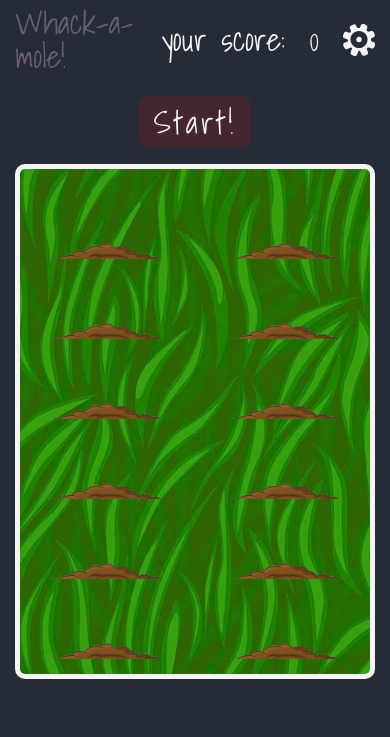
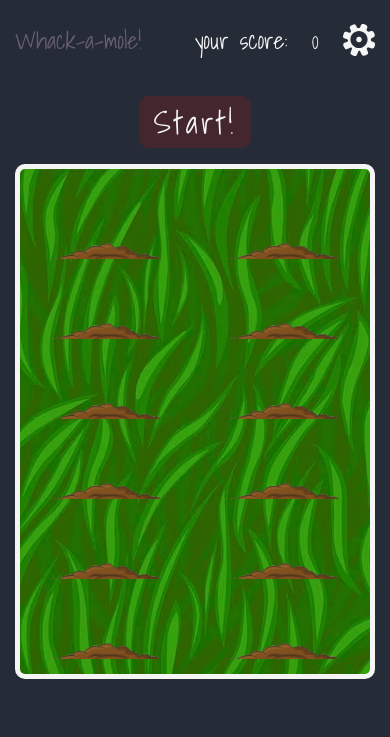
Before and after one commit to Volodymyr-Raskazov/Whac-A-Mole, a plain HTML site: page index.html in a window 390 px wide. Drawn offline with Linux system fonts and the light colour scheme.

Commit message:
some adiptive fixes

```diff
--- a/scss/style.scss
+++ b/scss/style.scss
@@ -1,15 +1,10 @@
 // Import fonts ===============================================================
-// &display=swap&subset=cyrillic-ext
-//@import url(https://fonts.googleapis.com/css?family=Comfortaa:300,regular,500,600,700);
 
-// Import *.scss =========================================================
+// Import *.scss ==============================================================
 @import "_reset";
 @import "_ibg";
-// @import url("https://fonts.googleapis.com/css2?family=Shadows+Into+Light&display=swap");
 
 // Set variables ==============================================================
-
-// $baseFont: Comfortaa;
 
 // Base styles ================================================================
 body {
@@ -19,18 +14,6 @@ body {
 	color: #f5f5f5;
 	background-color: #262c37;
 }
-
-// html {
-// 	box-sizing: border-box;
-// 	background-color: #f3e6e8;
-// 	background-image: linear-gradient(315deg, #f3e6e8 0%, #d5d0e5 74%);
-// }
-
-// *,
-// *:before,
-// *:after {
-// 	box-sizing: inherit;
-// }
 
 .wrapper {
 	min-height: 100%;
@@ -48,7 +31,6 @@ body {
 
 // Main =======================================================================
 .hole {
-	// flex: 1 0 25%;
 	flex: 1 0 24.9%;
 	overflow: hidden;
 	position: relative;
@@ -117,7 +99,6 @@ body {
 	height: 130px;
 	user-select: none;
 	pointer-events: none;
-	// transition: 0, 1s;
 	transform: translate(-50%, -50%);
 	z-index: 5;
 	background-image: url(../img/humm.png);
@@ -151,7 +132,6 @@ body {
 	width: 120px;
 	height: 100px;
 	z-index: 999;
-	// background-image: url(../img/boom.png);
 	background-repeat: no-repeat;
 	background-position: center;
 	background-size: contain;
@@ -192,18 +172,12 @@ body {
 		background-position: 50% 100%;
 	}
 	@media (max-width: 425px) {
-		font-size: 2rem;
-		line-height: 2.1rem;
+		font-size: 1.5rem;
 		margin-bottom: 1rem;
 	}
 }
 
-// .score {
-// 	margin-top: 0%;
-// }
-
 .game {
-	// width: 1060px;
 	min-height: 470px;
 	display: flex;
 	flex-wrap: wrap;
@@ -228,7 +202,6 @@ body {
 		transition: 0.2s linear;
 		background: rgba(190, 19, 19, 0.2);
 		padding: 0 15px;
-		// border: 2px solid #f5f5f5;
 		font-size: 3rem;
 		letter-spacing: 0.2rem;
 		cursor: none;
@@ -271,7 +244,6 @@ body {
 				height: 1rem;
 				background-image: url(../img/check.png);
 				background-repeat: no-repeat;
-				// background-position: 100% 100%;
 				background-size: 100%;
 				display: none;
 			}
```
Also changed, not shown: css/style.css.
